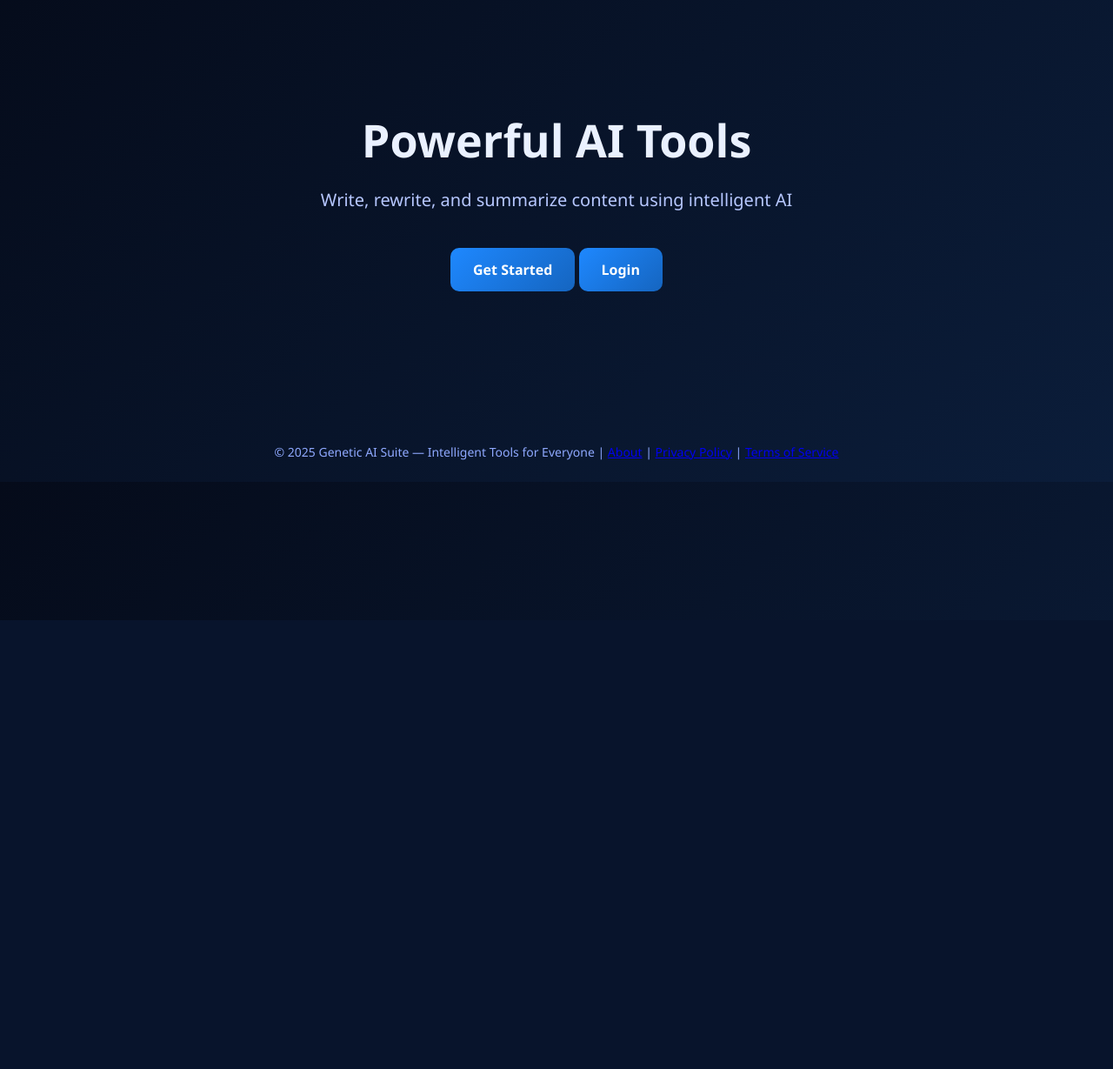
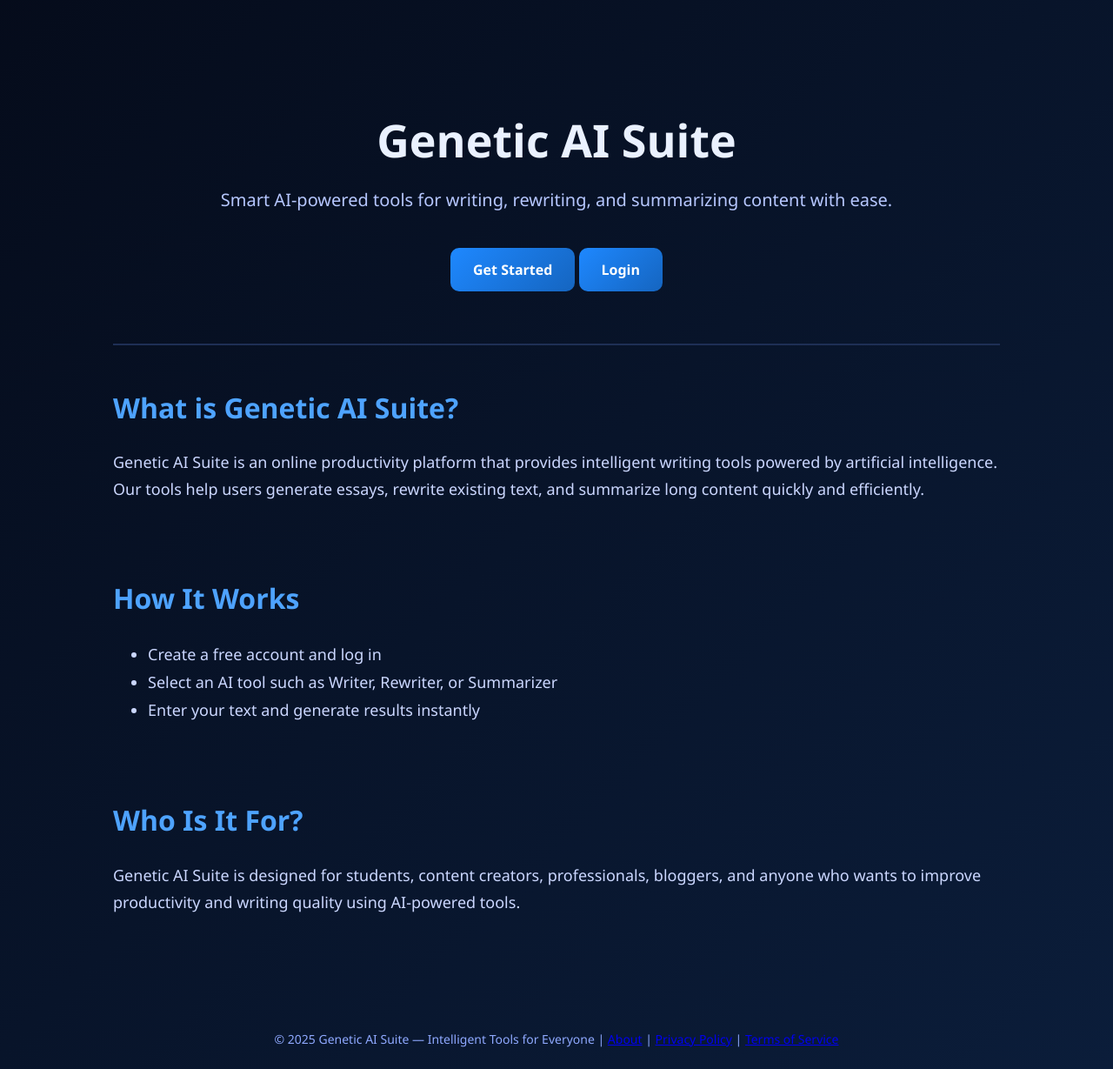
Before and after one commit to supreme-ai-gif/Genetic-suite, a Flask app: page / in a window 1280 px wide. Shown: the part 87-1316 px from the top of the page at 87% size. Before the commit the page ends 800 px from the top, so only its background shows below. Run offline with Flask 3, Linux system fonts and the light colour scheme.

Commit message:
Revise index.html for Genetic AI Suite branding
Updated the content and structure of the index.html page to reflect the new branding and added sections explaining the features and target audience of Genetic AI Suite.

```diff
--- a/templates/index.html
+++ b/templates/index.html
@@ -2,11 +2,43 @@
 {% block content %}
 
 <div class="hero">
-  <h1>Powerful AI Tools</h1>
-  <p>Write, rewrite, and summarize content using intelligent AI</p>
+  <h1>Genetic AI Suite</h1>
+  <p>Smart AI-powered tools for writing, rewriting, and summarizing content with ease.</p>
   <br>
   <a href="/register" class="btn">Get Started</a>
   <a href="/login" class="btn">Login</a>
 </div>
 
+<hr style="border:1px solid #1e2f55;margin:50px 0">
+
+<section>
+  <h2 style="font-size:32px;color:#4ea3ff">What is Genetic AI Suite?</h2>
+  <p style="font-size:18px;color:#cbd7ff;line-height:1.7">
+    Genetic AI Suite is an online productivity platform that provides intelligent writing tools
+    powered by artificial intelligence. Our tools help users generate essays, rewrite existing
+    text, and summarize long content quickly and efficiently.
+  </p>
+</section>
+
+<br><br>
+
+<section>
+  <h2 style="font-size:32px;color:#4ea3ff">How It Works</h2>
+  <ul style="font-size:18px;color:#cbd7ff;line-height:1.8">
+    <li>Create a free account and log in</li>
+    <li>Select an AI tool such as Writer, Rewriter, or Summarizer</li>
+    <li>Enter your text and generate results instantly</li>
+  </ul>
+</section>
+
+<br><br>
+
+<section>
+  <h2 style="font-size:32px;color:#4ea3ff">Who Is It For?</h2>
+  <p style="font-size:18px;color:#cbd7ff;line-height:1.7">
+    Genetic AI Suite is designed for students, content creators, professionals, bloggers,
+    and anyone who wants to improve productivity and writing quality using AI-powered tools.
+  </p>
+</section>
+
 {% endblock %}
```
